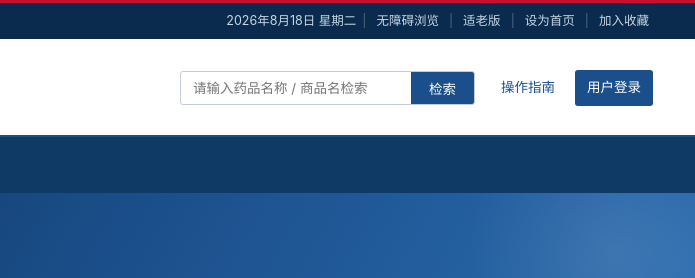
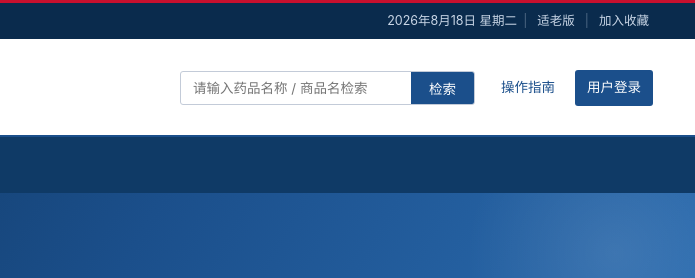
Before and after one commit to ypdtmltz/ygt-drug-platform, a plain HTML site: page effect.html in a window 1280 px wide. Shown: the top 278 px of the page, 585-1280 px from the left. Drawn offline with Linux system fonts and the light colour scheme.

Commit message:
Update site: remove service hotline & accessibility links, improve elder mode

```diff
--- a/effect.html
+++ b/effect.html
@@ -35,11 +35,7 @@
             <div class="links">
                 <span id="today"></span>
                 <span class="sep">|</span>
-                <a href="javascript:void(0)">无障碍浏览</a>
-                <span class="sep">|</span>
                 <a href="javascript:void(0)">适老版</a>
-                <span class="sep">|</span>
-                <a href="javascript:void(0)">设为首页</a>
                 <span class="sep">|</span>
                 <a href="javascript:void(0)">加入收藏</a>
             </div>
@@ -176,7 +172,6 @@
             </div>
             <div>
                 <h5>联系我们</h5>
-                <a href="javascript:void(0)">服务热线：0931-12320</a>
                 <a href="javascript:void(0)">工作时间：工作日 8:30—17:30</a>
                 <a href="javascript:void(0)">意见反馈：在线留言</a>
             </div>
```
